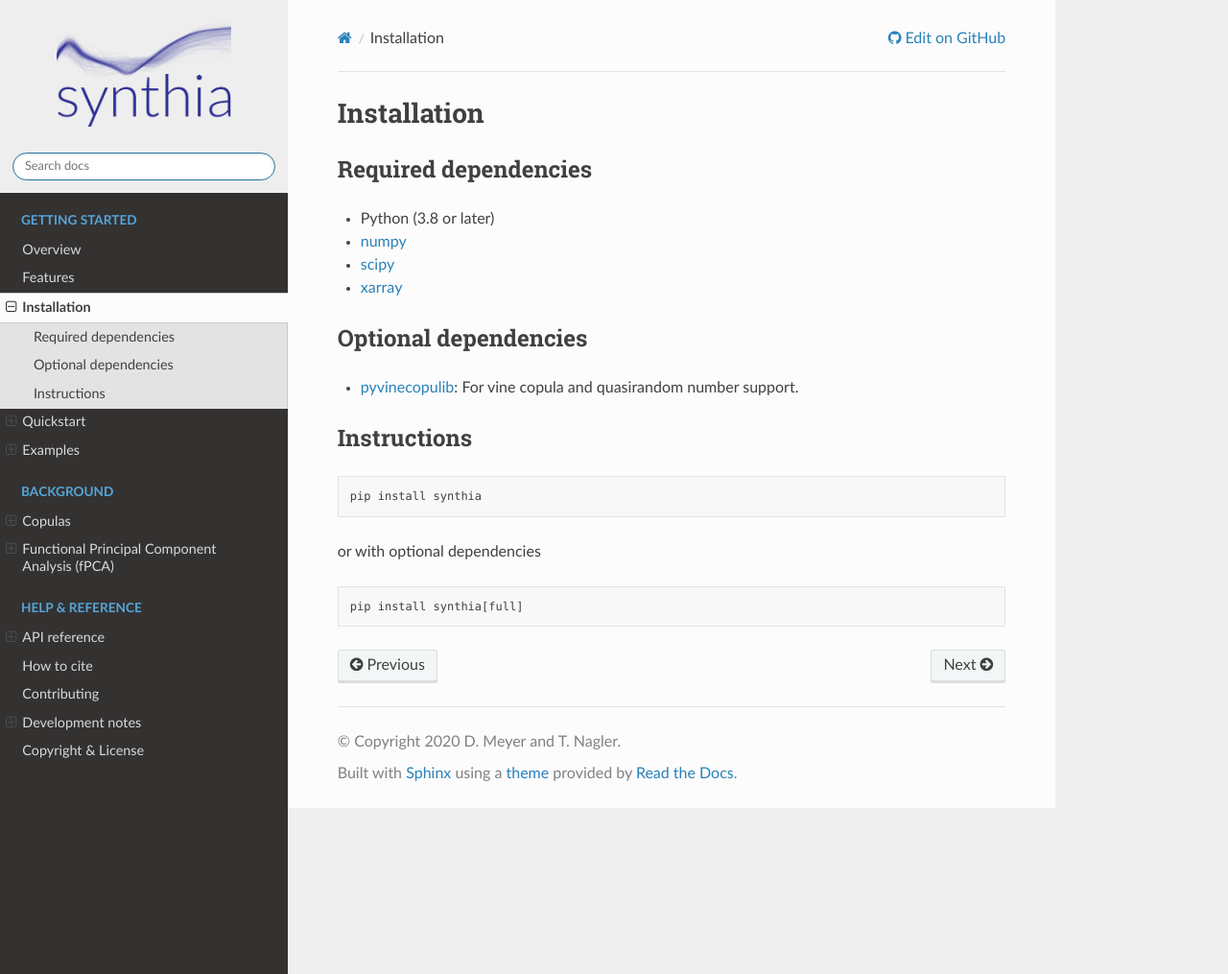
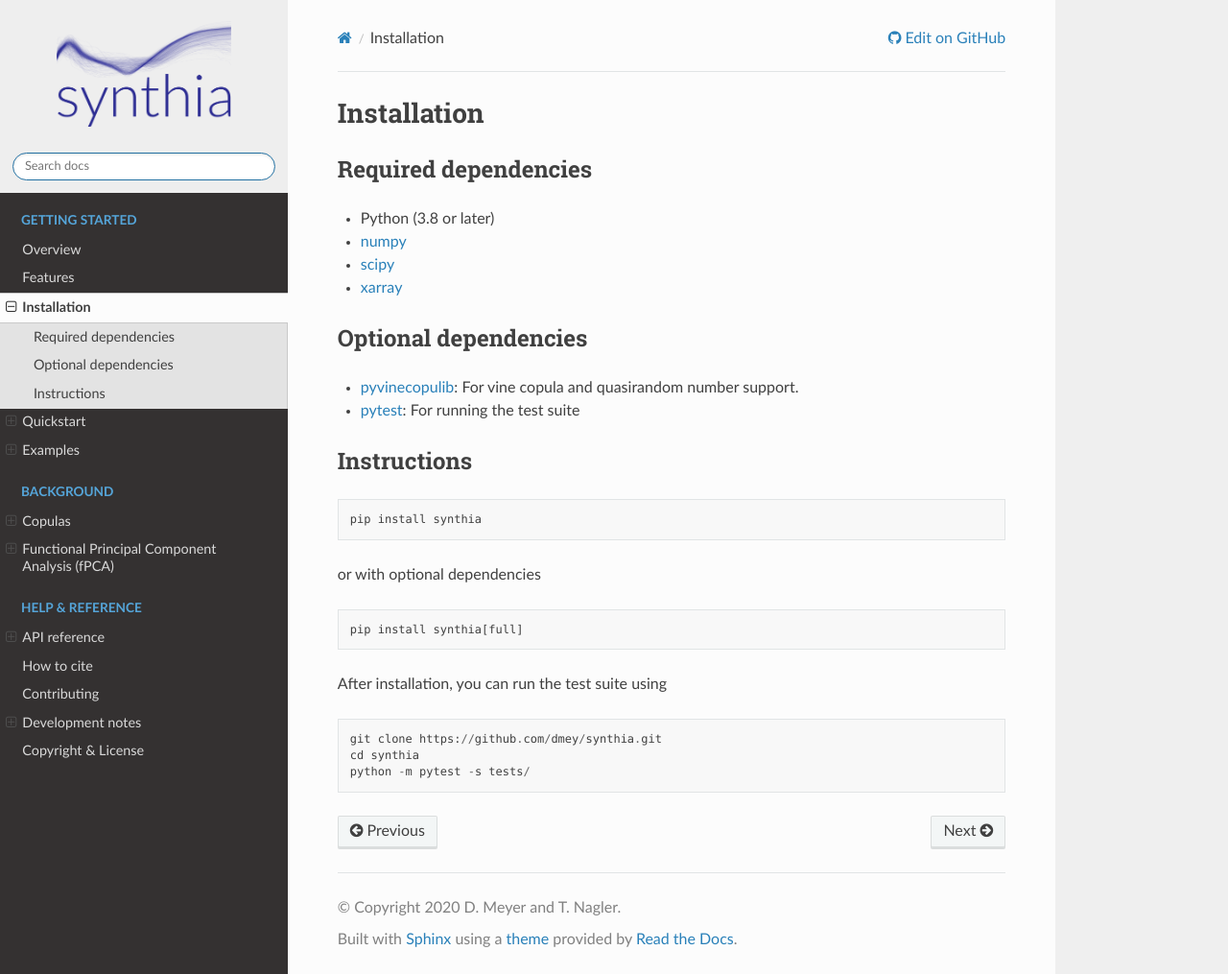
Before and after one commit to dmey/synthia, a Sphinx documentation site: the page built from docs/installation.md, in a window 1280 px wide and 1015 px high. Shown: the whole window at 96% size. Built offline with Sphinx 7.4.7 and the Read the Docs theme 2.0.0, drawn with Linux system fonts in a browser that asks for light colours.

Commit message:
Explain how to run the tests after installation

````diff
--- a/docs/installation.md
+++ b/docs/installation.md
@@ -10,6 +10,7 @@
 ## Optional dependencies
 
 - [pyvinecopulib](https://github.com/vinecopulib/pyvinecopulib): For vine copula and quasirandom number support.
+- [pytest](https://pytest.org): For running the test suite
 
 ## Instructions
 
@@ -22,3 +23,11 @@ or with optional dependencies
 ```
 pip install synthia[full]
 ```
+
+After installation, you can run the test suite using
+
+```
+git clone https://github.com/dmey/synthia.git
+cd synthia
+python -m pytest -s tests/
+```
````
